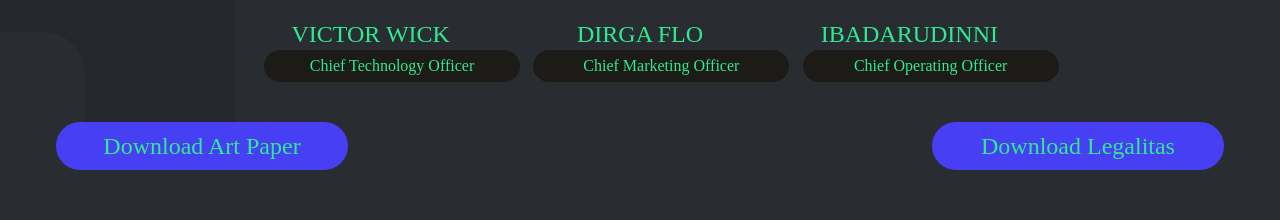
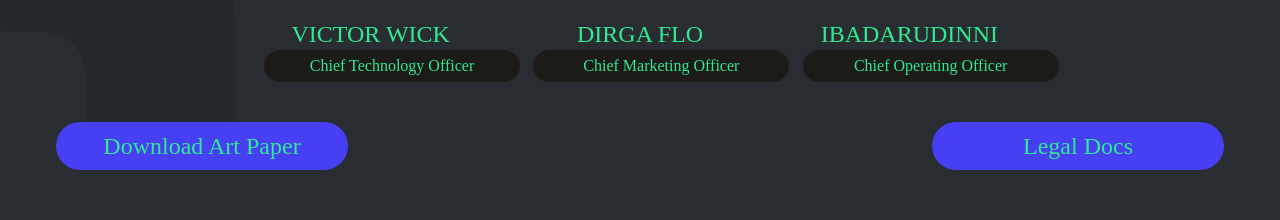
Before and after one commit to victorwick23/tokonft-react, a React (Create React App) app: page / in a window 1280 px wide. Shown: the part 3073-3293 px from the top of the page. Built offline with nearby package versions, Linux system fonts and the light colour scheme.

Commit message:
little fix

```diff
--- a/src/pages/home.jsx
+++ b/src/pages/home.jsx
@@ -212,7 +212,7 @@ export default function Home() {
                           Download Art Paper
                       </button>
                       <button className="bg-purple rounded-full w-3/12 font-nav text-prime text-2xl py-2 px-3">
-                          Download Legalitas
+                          Legal Docs
                       </button>
                   </div>
               </div>
@@ -281,7 +281,7 @@ export default function Home() {
                           Download Art Paper
                       </button>
                       <button className="bg-purple rounded-full w-full font-nav text-prime text-2xl py-2 px-3">
-                          Download Legalitas
+                          Legal Docs
                       </button>
                   </div>
               </div>
```
Also changed, not shown: src/assets/launchpad-illustration.png.
